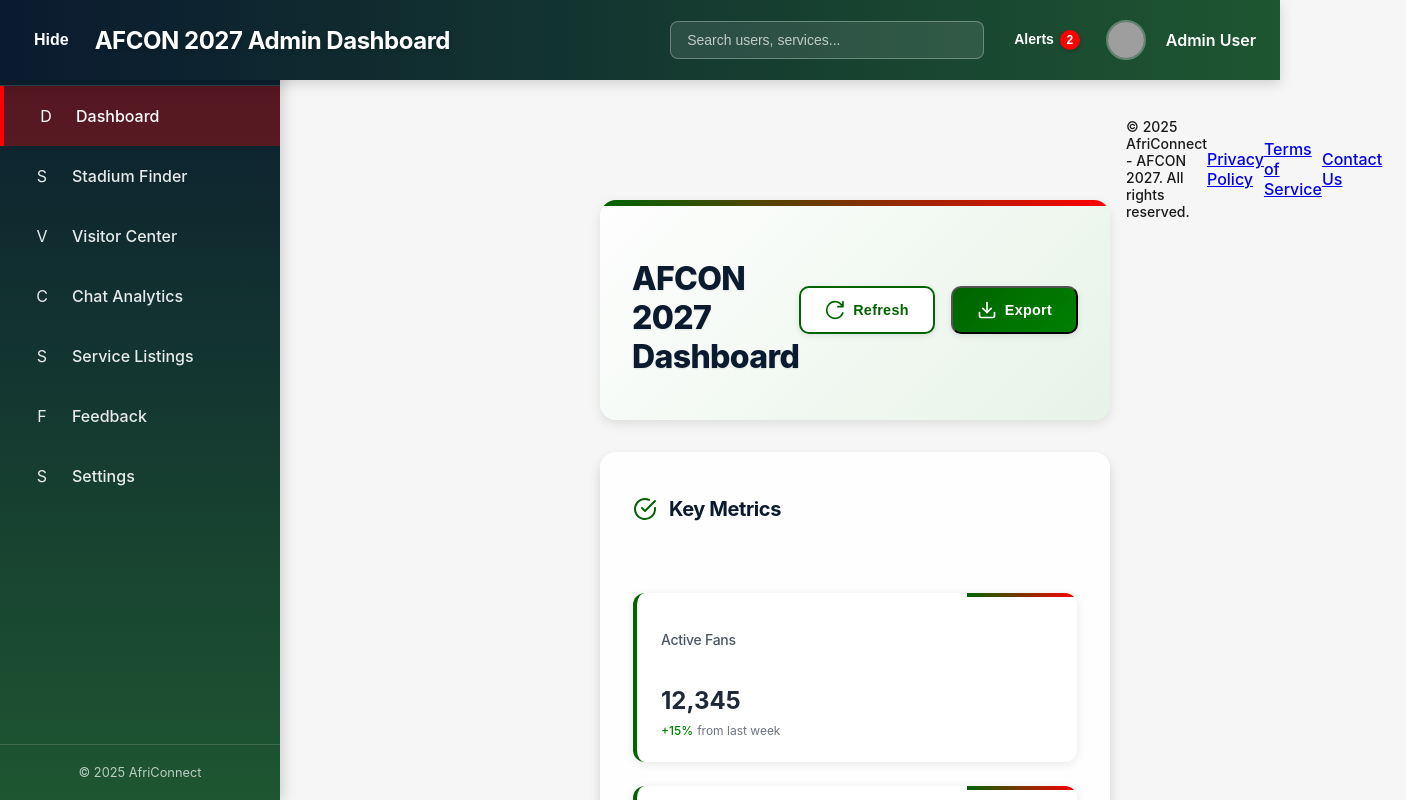
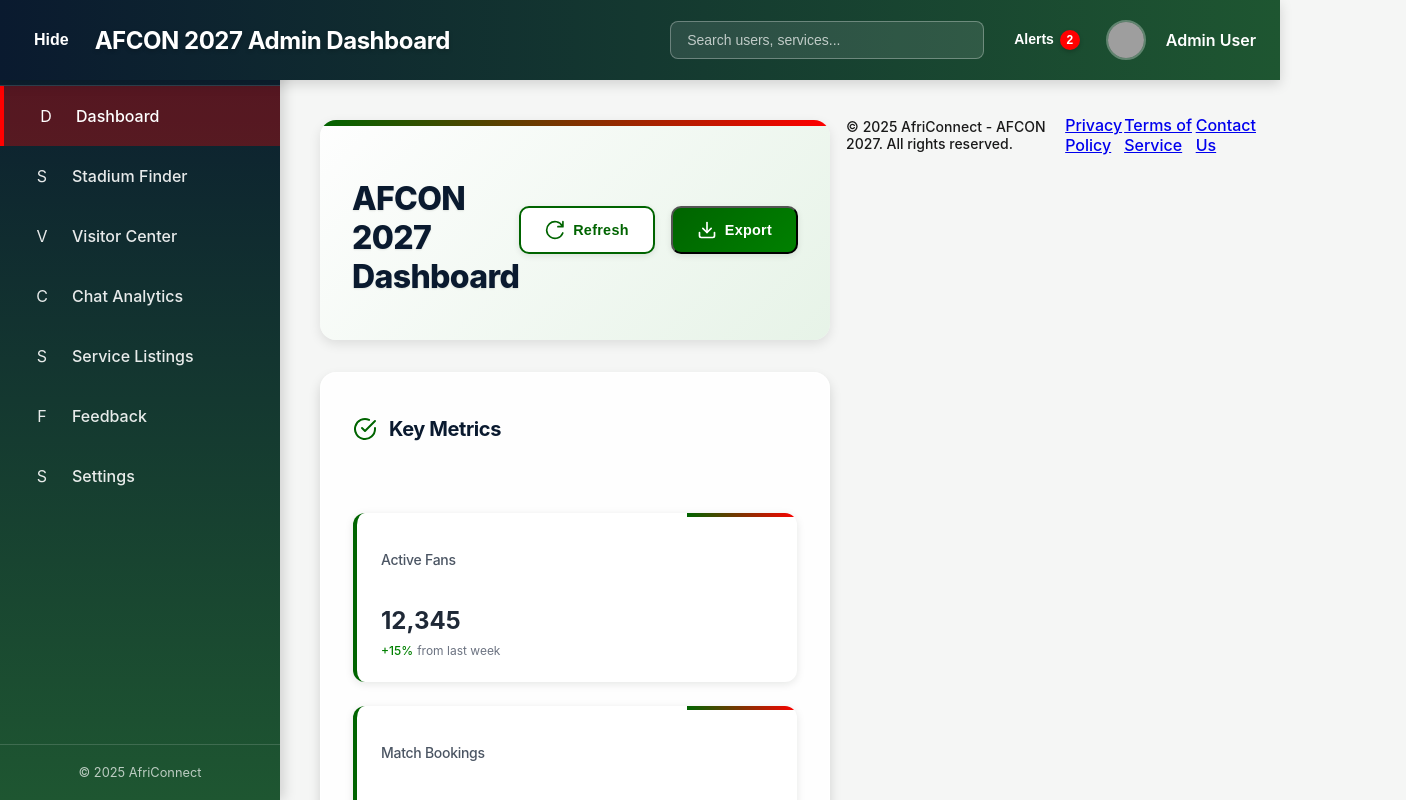
Before and after one commit to StanleyKioko/Affriconnect-Fullstack, a React (Create React App) app: page / in a window 1280 px wide. Shown: the top 800 px of the page, 1406 px wide, since content can reach past the window. Built offline with nearby package versions, Linux system fonts and the light colour scheme; grey boxes are pictures that could not be loaded.

Commit message:
Positioning Footer

```diff
--- a/src/components/layout/DashboardLayout.tsx
+++ b/src/components/layout/DashboardLayout.tsx
@@ -11,14 +11,15 @@
   const { isOpen } = useContext(SidebarContext);
 
   return (
-    <div className="flex h-screen bg-[#f5f6f5] overflow-hidden">
+    <div className="flex min-h-screen bg-[#f5f6f5] overflow-hidden">
       <Sidebar />
       <div
         className="flex-1 flex flex-col transition-all duration-300 ease-in-out main-content"
         style={{ marginLeft: isOpen ? '280px' : '88px' }}
       >
         <Header />
-        <main className="p-4 md:p-6 lg:p-8 flex-1 overflow-y-auto main-content">
+        <div className="flex-1 flex flex-col">
+          <main className="p-4 md:p-6 lg:p-8 flex-1 overflow-y-auto">
             <div className="max-w-7xl mx-auto">
               <div className="grid grid-cols-1 gap-6 animate-fade-in-up">
                 {children}
@@ -57,6 +58,7 @@
           </footer>
         </div>
       </div>
+    </div>
   );
 };
 
```
Lines whose indentation alone changed are shown as unchanged.
